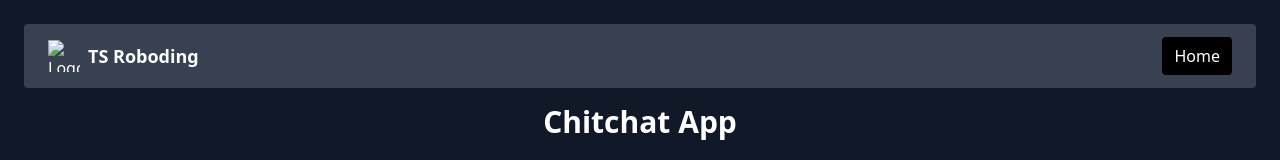
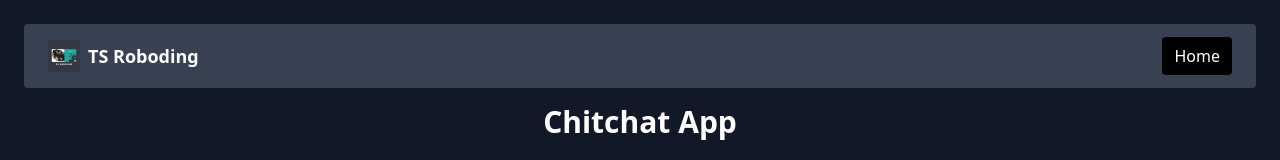
Before and after one commit to Tejasplanet/Portfoilo, a plain HTML site: page chat.html in a window 1280 px wide. Shown: the top 160 px of the page. Drawn offline with nearby package versions, Linux system fonts and the light colour scheme.

Commit message:
Update chat.html

```diff
--- a/chat.html
+++ b/chat.html
@@ -31,7 +31,7 @@
 <body class="bg-gray-900 text-white p-4 md:p-6 rounded">
     <header class="bg-gray-700 text-white py-4 px-6 flex items-center justify-between rounded">
         <div class="flex items-center space-x-2">
-            <img src="assets/TS Roboding (13).png" alt="Logo" class="w-8 h-8">
+            <img src="TS Roboding (13).png" alt="Logo" class="w-8 h-8">
             <h1 class="text-lg font-bold">TS Roboding</h1>
         </div>
         <nav>
```
